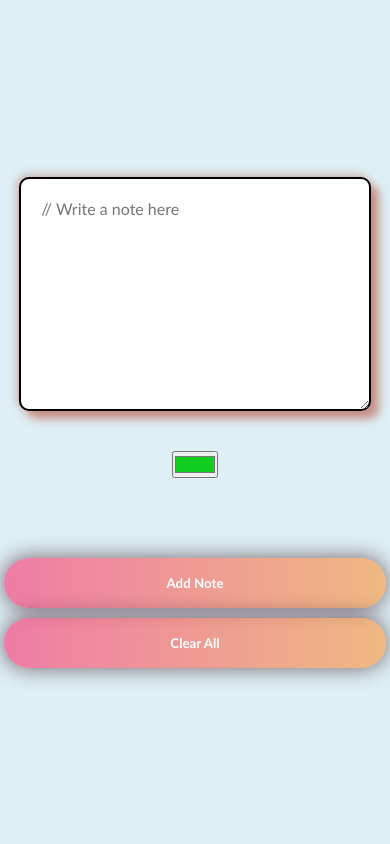
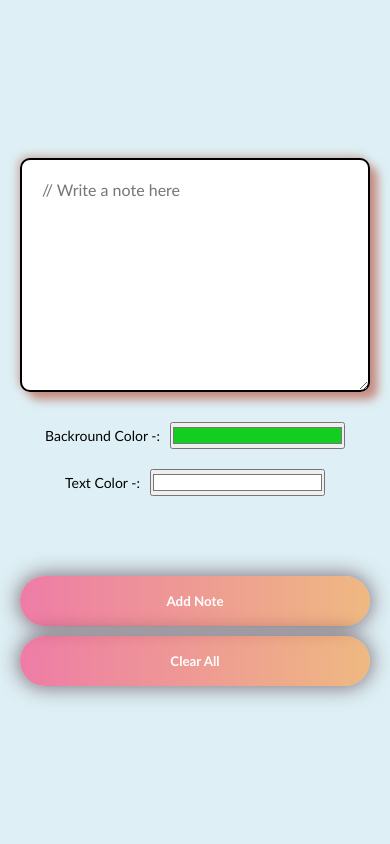
Before and after one commit to yashsainani/sticky-notes, a plain HTML site: page index.html in a window 390 px wide. Shown: the top 844 px of the page. Drawn offline with Linux system fonts and the light colour scheme.

Commit message:
Created changes or text color and bg color

```diff
--- a/index.html
+++ b/index.html
@@ -10,7 +10,16 @@
     <div class="left-part">
         <div class="input-section">
             <textarea name="" id="textArea" placeholder="// Write a note here" rows="10" cols="50"></textarea>
-            <input type="color" title="Choose-Color" id="color" value="#12ce20">
+            <div class="color-input">
+                <div class="bg-color">
+                    <label for="notes-color">Backround Color -: </label>
+                    <input type="color" title="Choose-background-color" id="notes-color" value="#12ce20">
+                </div>
+                <div class="para-color">
+                    <label for="text-color">Text Color -: </label>
+                    <input type="color" title="Choose-text-olor" id="text-color" value="#ffffff">
+                </div>
+            </div>
         </div>
         <div class="btns">
             <button id="add" class="btn" title="add note">Add Note</button>
--- a/script.js
+++ b/script.js
@@ -1,5 +1,6 @@
 const text = document.getElementById('textArea');
-const color = document.getElementById('color');
+const notesColor = document.getElementById('notes-color');
+const textColor = document.getElementById('text-color');
 const add = document.getElementById('add');
 const clear = document.getElementById('clear');
 const notes = document.querySelector('.notes');
@@ -36,11 +37,12 @@ function addNote() {
     let crossBtn = document.createElement('button');
 
     para.innerText = text.value;
+    para.style.color = textColor.value;
     crossBtn.innerText = 'x';
     div.appendChild(para);
     div.appendChild(crossBtn);
     div.classList.add('dynamic-div');
-    div.style.backgroundColor = color.value;
+    div.style.backgroundColor = notesColor.value;
 
     text.value = "";
 
--- a/style.css
+++ b/style.css
@@ -32,7 +32,7 @@ body {
     display: flex;
     justify-content: center;
     align-items: center;
-    gap: 4rem;
+    gap: 3rem;
     max-width: 100%;
     opacity: 0;
     transform: translateY(5rem);
@@ -46,7 +46,7 @@ body {
 
 .input-section textarea {
     padding: 2rem;
-    width: 92%;
+    width: 70%;
     height: 20%;
     outline: none;
     border: 2px solid;
@@ -56,15 +56,35 @@ body {
     font-size: 1.6rem;
 }
 
-.input-section input {
-    width: 12%;
-    cursor: pointer;
+.color-input {
+    width: 25%;
+    display: flex;
+    flex-direction: column;
+    gap: 2rem;
+}
+
+.bg-color, .para-color {
+    width: 100%;
+    display: flex;
+    justify-content: center;
+    align-items: center;
+    gap: 1rem;
+}
+
+.bg-color, .para-color label {
+    font-size: 1.4rem;
+    white-space: nowrap;
+}
+
+#notes-color, #text-color {
+    width: 4.5rem;
 }
 
 .btns {
     display: flex;
     gap: 10%;
-    width: 67%;
+    width: 100%;
+    margin-left: 17%;
     opacity: 0;
     transform: translateY(5rem);
     transition: all 1s;
@@ -76,7 +96,7 @@ body {
 }
 
 .btn {
-    width: 30%;
+    width: 23%;
     height: 5rem;
     background: linear-gradient(to right, rgba(249, 47, 114, 0.6), rgba(250, 148, 52, 0.6));
     border-radius: 3rem;
@@ -172,6 +192,39 @@ body {
     font-size: 2rem;
 }
 
+@media screen and (max-width: 1199px) {
+    .left-part {
+        padding: 2rem;
+    }
+
+    .input-section {
+        flex-direction: column;
+        align-self: center;
+        width: 100%;
+    }
+
+    .input-section textarea {
+        width: 100%;
+    }
+
+    .color-input {
+        width: 100%;
+    }
+
+    #notes-color, #text-color {
+        width: 50%;
+    }
+
+    .btns {
+        margin-left: 0;
+    }
+
+    .btn {
+        align-self: center;
+        width: 50%;
+    }
+}
+
 @media screen and (max-width: 667px) {
     body {
         flex-direction: column;
@@ -181,21 +234,16 @@ body {
         width: 100%;
     }
 
-    .input-section {
-        flex-direction: column;
-    }
-
-    .btn {
-        align-self: center;
-        width: 50%;
-    }
-
     .dynamic-div {
         width: 49%;
     }
 }
 
 @media screen and (max-width: 400px) {
+    .input-section {
+        width: 100%;
+    }
+
     .btns {
         flex-direction: column;
         gap: 1rem;
```
